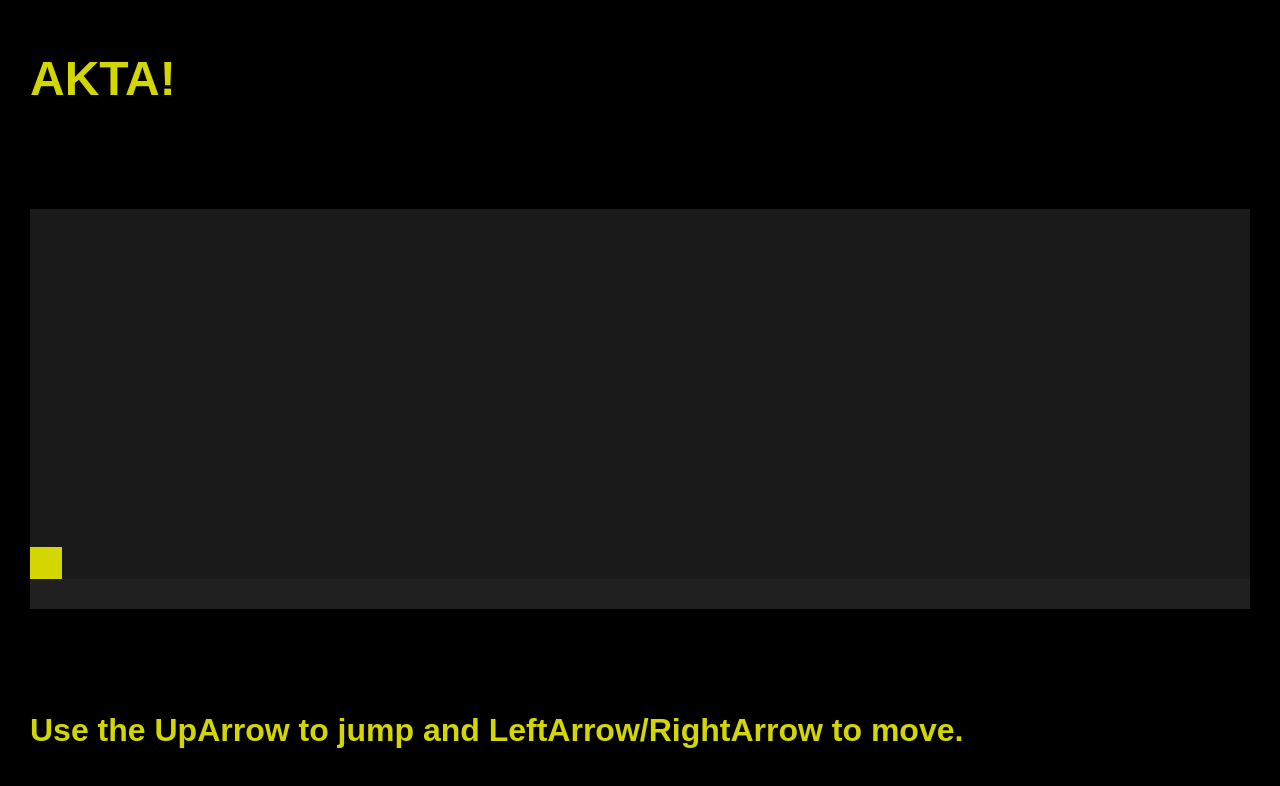
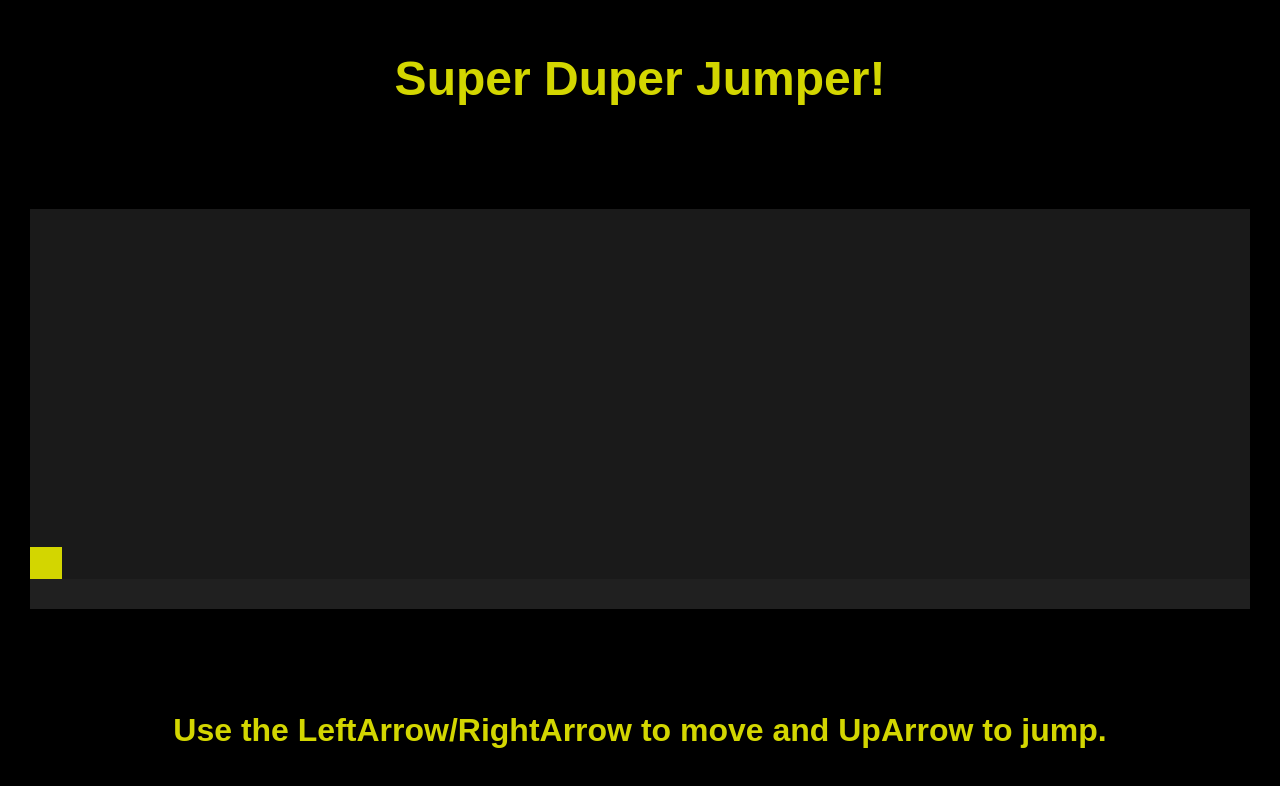
Before and after one commit to Denturion/Game-test, a website: page index.html in a window 1280 px wide. Drawn offline with Linux system fonts and the light colour scheme.

Commit message:
Changed description

```diff
--- a/index.html
+++ b/index.html
@@ -9,9 +9,9 @@
 </head>
 <body>
 
-    <h1>AKTA!</h1>
+    <h1>Super Duper Jumper!</h1>
     <canvas></canvas>
-    <h3>Use the UpArrow to jump and LeftArrow/RightArrow to move.</h3>
+    <h3>Use the LeftArrow/RightArrow to move and UpArrow to jump.</h3>
 
     <script src="script.js" defer></script>
 </body>
--- a/style.css
+++ b/style.css
@@ -10,19 +10,23 @@ html, body {
 }
 
 body {
-    align-content:space-around;
+    align-content: space-around;
     background-color:black;
     color:#d3d600;
-    display:grid;
-    justify-content:center;
+    display: grid;
+    justify-content: center;
 }
 
 h1 {
     font-family: Arial, Helvetica, sans-serif;
     font-size: 3rem;
+    text-align: center;
+
 }
 
 h3 {
     font-family: Arial, Helvetica, sans-serif;
     font-size: 2rem;
+    text-align: center;
+
 }
```
